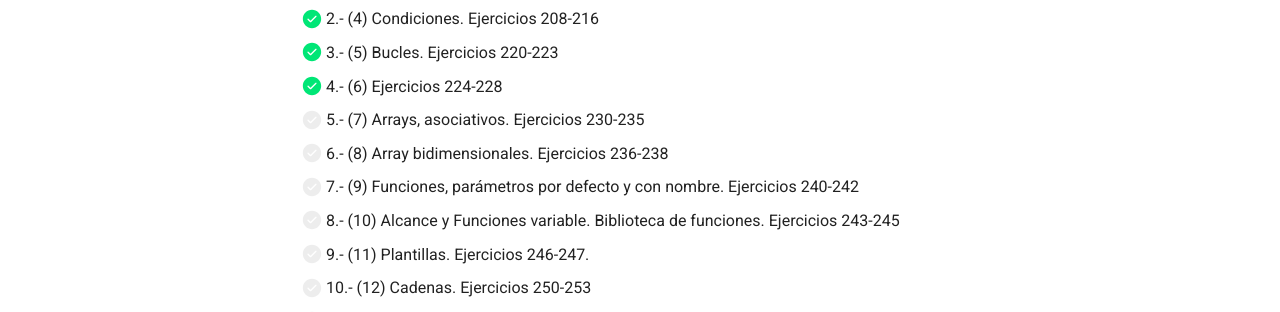
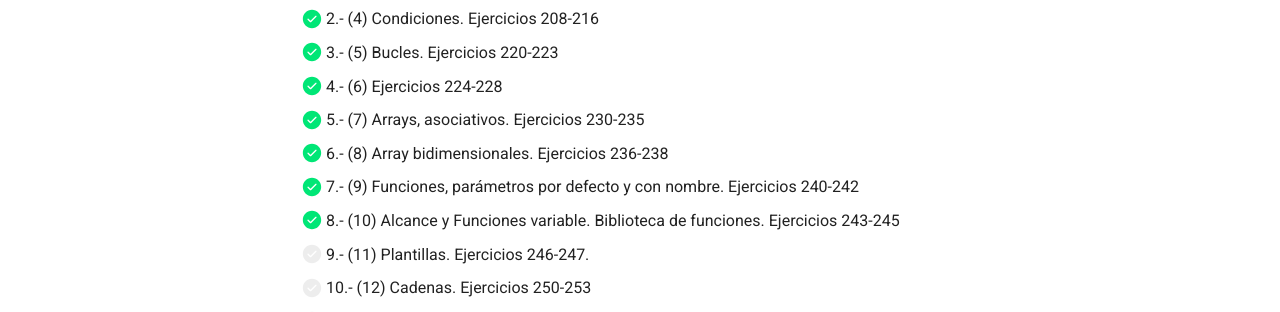
Before and after one commit to elblo/dwes2526, an MkDocs documentation site: the page built from docs/planning.md, in a window 1280 px wide. Shown: the part 408-720 px from the top of the page. Built offline with MkDocs 1.6.1 and Material for MkDocs 9.7.7, drawn with Linux system fonts in a browser that asks for light colours.

```diff
--- a/docs/planning.md
+++ b/docs/planning.md
@@ -11,10 +11,10 @@
 - [X] 2.- (4) Condiciones. Ejercicios 208-216
 - [X] 3.- (5) Bucles. Ejercicios 220-223
 - [X] 4.- (6) Ejercicios 224-228
-- [ ] 5.- (7) Arrays, asociativos. Ejercicios 230-235
-- [ ] 6.- (8) Array bidimensionales. Ejercicios 236-238
-- [ ] 7.- (9) Funciones, parámetros por defecto y con nombre. Ejercicios 240-242
-- [ ] 8.- (10) Alcance y Funciones variable. Biblioteca de funciones. Ejercicios 243-245
+- [X] 5.- (7) Arrays, asociativos. Ejercicios 230-235
+- [X] 6.- (8) Array bidimensionales. Ejercicios 236-238
+- [X] 7.- (9) Funciones, parámetros por defecto y con nombre. Ejercicios 240-242
+- [X] 8.- (10) Alcance y Funciones variable. Biblioteca de funciones. Ejercicios 243-245
 - [ ] 9.- (11) Plantillas. Ejercicios 246-247.
 - [ ] 10.- (12) Cadenas. Ejercicios 250-253
 - [ ] 11.- (13) Subcadenas. Ejercicios 254-257
```
